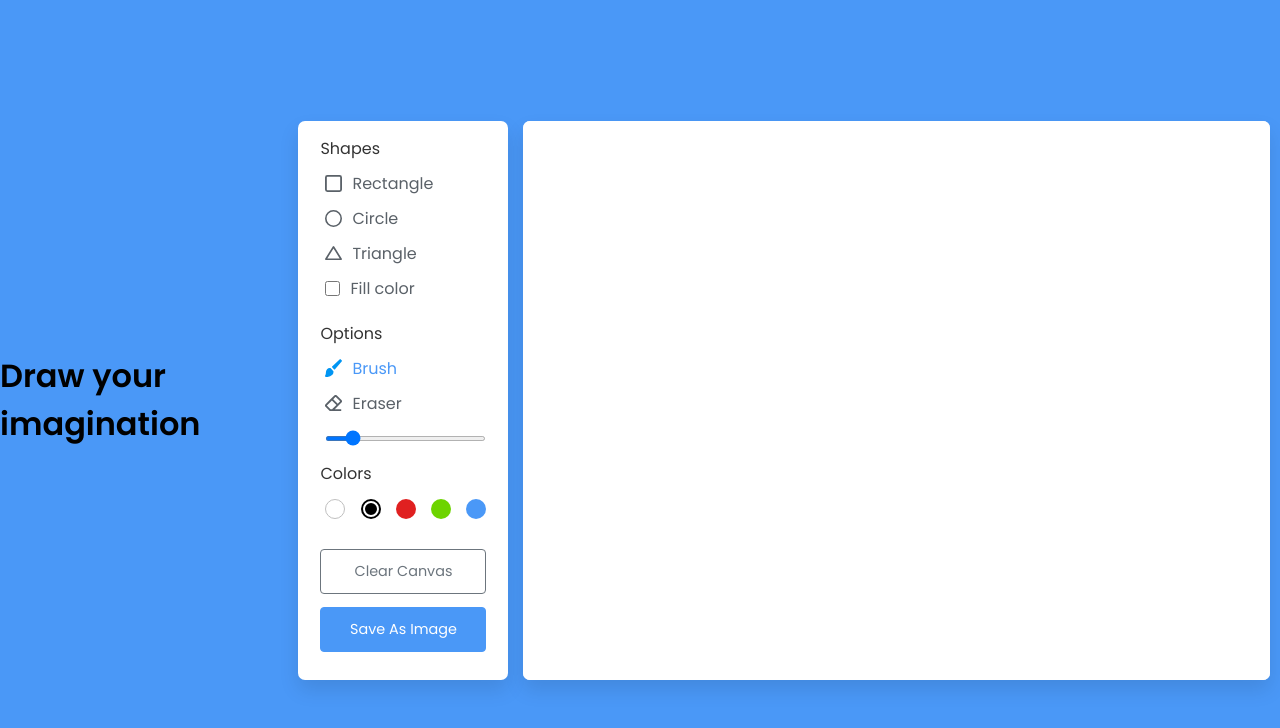
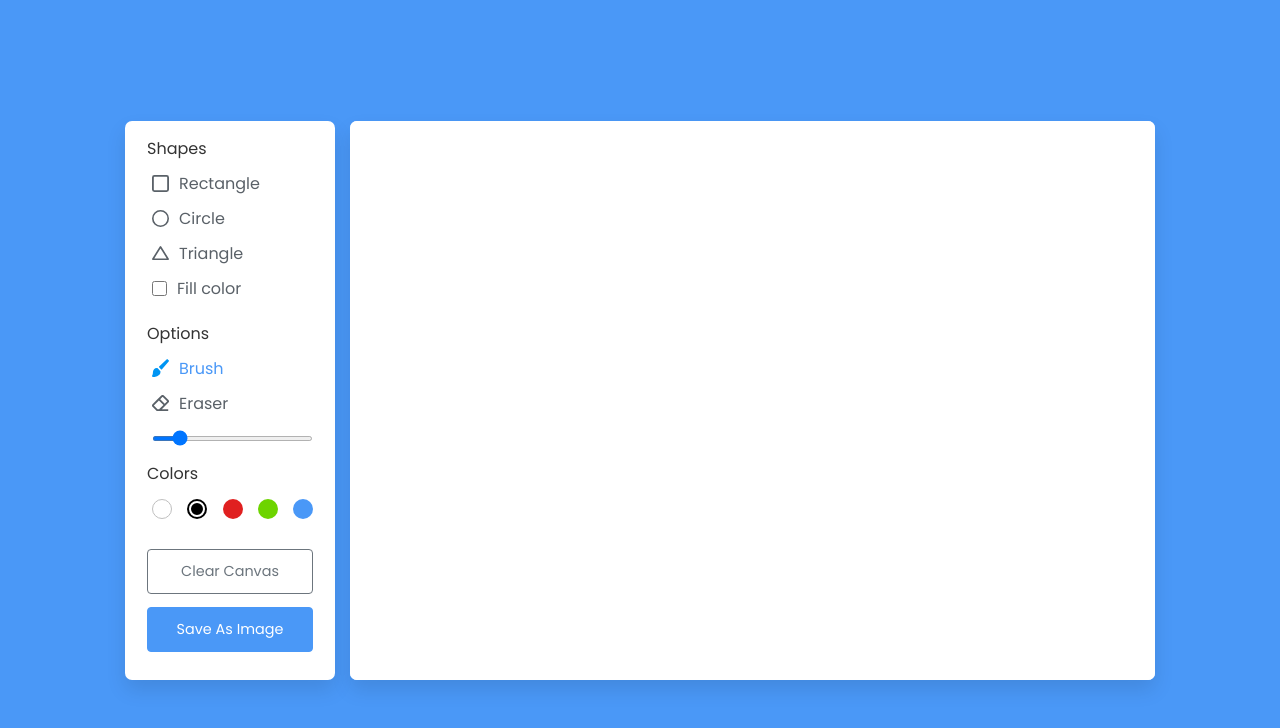
Before and after one commit to Repro12/Painting, a plain HTML site: page index.html in a window 1280 px wide. Drawn offline with Linux system fonts and the light colour scheme.

Commit message:
Update index.html

```diff
--- a/index.html
+++ b/index.html
@@ -25,8 +25,6 @@
 
 
 <body>
-<h1 class="header">Draw your imagination</h1>
-
 <div class="container">
 <section class="tools-board">
 <div class="row">
```
